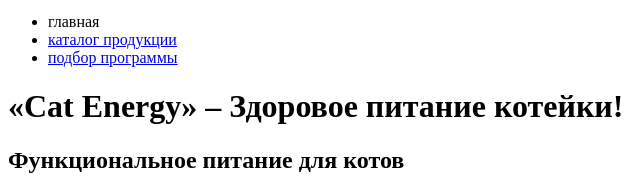
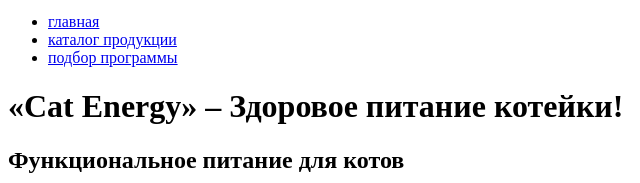
Before and after one commit to Novikoviliya/1451783-cat-energy-21, a website: page source/index.html in a window 1280 px wide. Shown: the part 186-369 px from the top of the page, 0-640 px from the left. Drawn offline with Linux system fonts and the light colour scheme.

Commit message:
Фикс Разметка Главная

```diff
--- a/source/index.html
+++ b/source/index.html
@@ -18,7 +18,7 @@
         <nav class="main-nav">
             <button class="main-nav__toggle" type="button"><span class="visually-hidden">Открыть меню</span></button>
             <ul class="main-nav__list site-list">
-                <li class="site-list__item site-list__item--active">главная</li>
+                <li class="site-list__item site-list__item--active"><a href="index.html">главная</a></li>
                 <li class="site-list__item"><a href="catalog.html">каталог продукции</a></li>
                 <li class="site-list__item"><a href="form.html">подбор программы</a></li>
             </ul>
```
